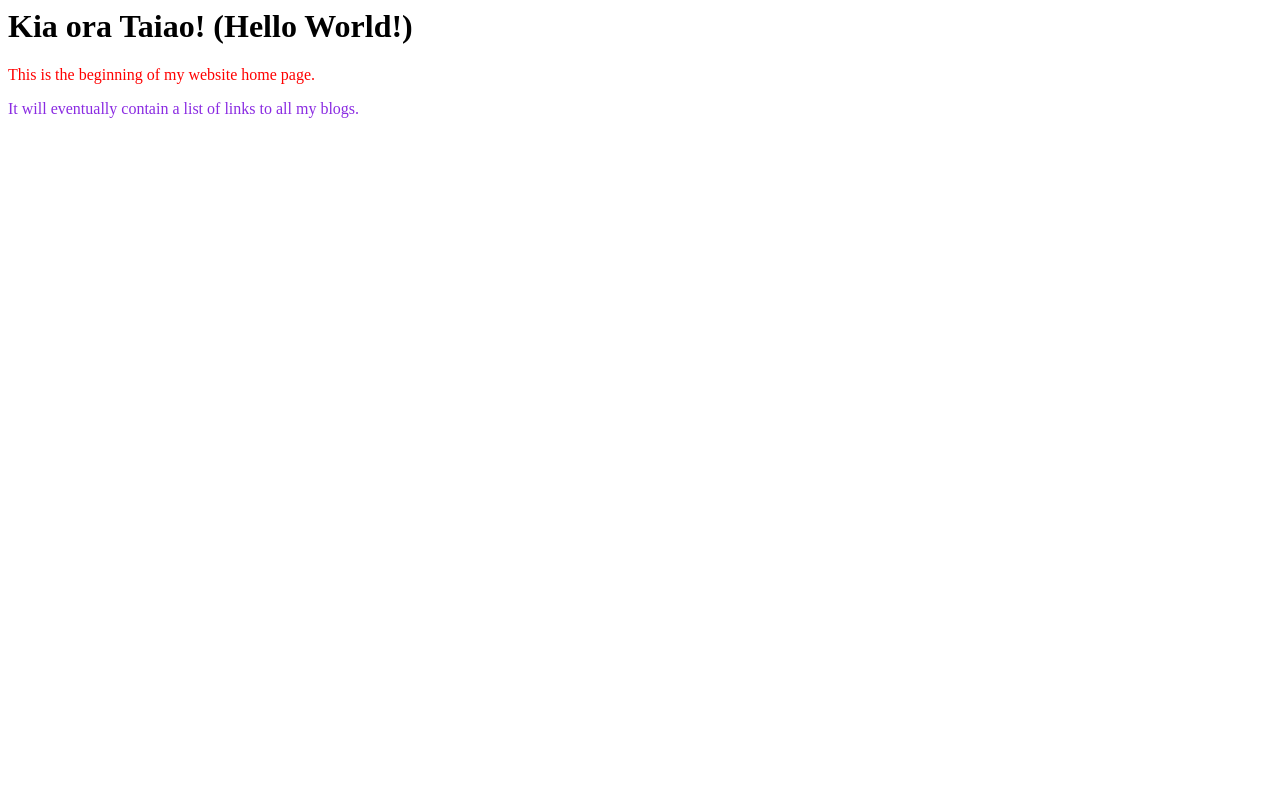
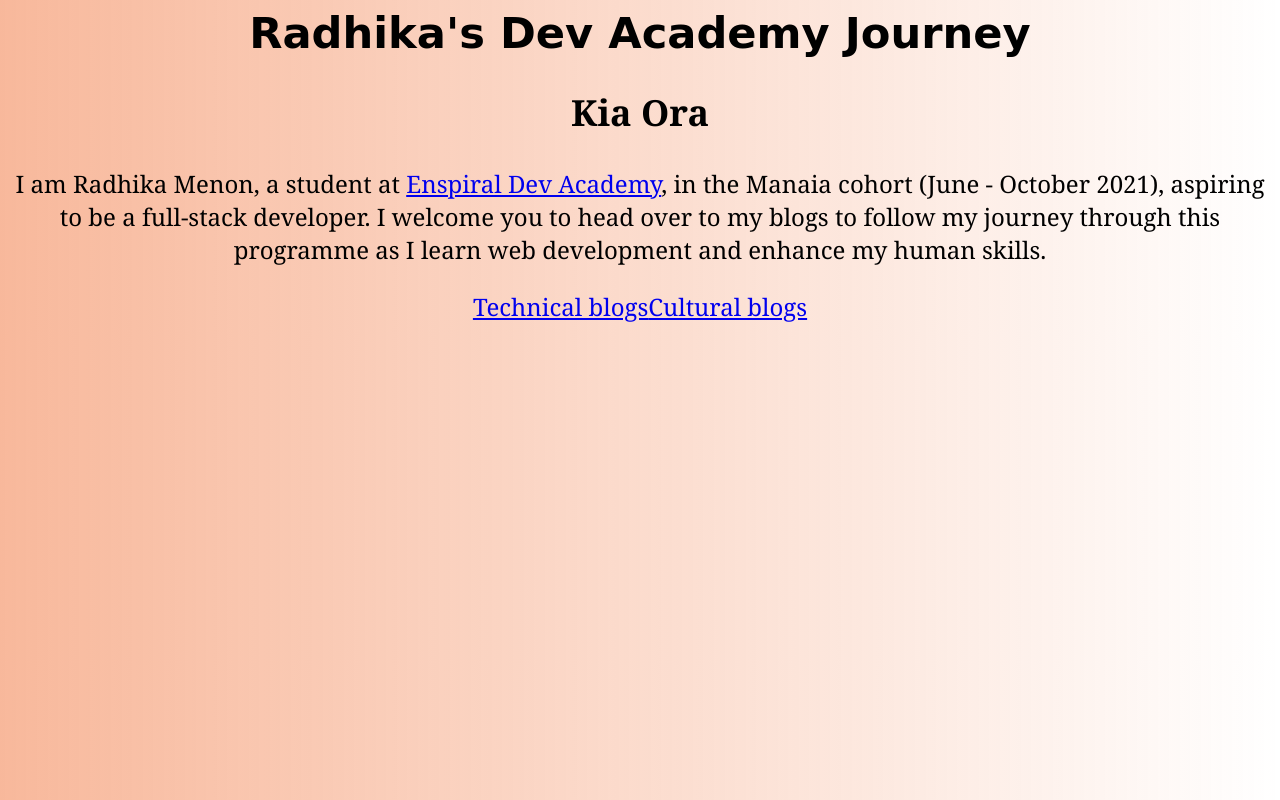
Before and after one commit to radhika-menon/radhika-menon.github.io, a plain HTML site: page index.html in a window 1280 px wide. Drawn offline with Linux system fonts and the light colour scheme.

Commit message:
Build skeleton of blog website

```diff
--- a/index.html
+++ b/index.html
@@ -1,9 +1,17 @@
+<!DOCTYPE html>
 <html>
   <head>
-    <title>My blog</title>
+    <title> Radhika's Dev Academy Journey </title>
+    <meta charset="UTF-8">
+    <link href="styles/main.css" rel="stylesheet" type="text/css">
+  </head>
+
   <body>
-    <h1>Kia ora Taiao! (Hello World!)</h1>
-    <p style="color:red;"> This is the beginning of my website home page.</p>
-    <p style="color:blueviolet;"> It will eventually contain a list of links to all my blogs. </p>
+    <div class="full-page">
+    <div class="main-content"><h1 id="main-heading">Radhika's Dev Academy Journey</h1>
+    <h2>Kia Ora</h2><p>I am Radhika Menon, a student at <a href="https://devacademy.co.nz/" target="_blank">Enspiral Dev Academy</a>, in the Manaia cohort (June - October 2021), aspiring to be a full-stack developer. I welcome you to head over to my blogs to follow my journey through this programme as I learn web development and enhance my human skills.</p>
+    </div>
+    <div class="main-menu"><a href="blog/tech-blog-homepage.html">Technical blogs</a><a href="blog/cultural-blog-homepage.html">Cultural blogs</a></div>
+    </div>
   </body>
 </html>
--- /dev/null
+++ b/styles/main.css
@@ -0,0 +1,22 @@
+body{
+    background-image:linear-gradient(to right, rgba(240, 106, 45, 0.473), rgba(228, 216, 165, 0));
+    /*background-color: rgb(247, 239, 224);*/
+    font-family:Georgia, 'Times New Roman', Times, serif;
+    font-size: 1.5em;
+    text-align: center;
+  }
+  #main-heading{
+    /*display:inline;
+
+    align-items: center;
+    justify-content: center;
+    box-sizing: border-box;
+    width: 60%;
+
+    */
+    display: inline;
+    font-family: cursive;
+    font-size: 1.8em;
+    padding:1vh 2vw 1vh 2vw;
+    border-style:solid #00f;
+  }
```
Also changed, not shown: blog/cultural-blog-homepage.html (added, +16 -0 lines), blog/html-css.html (added, +16 -0 lines), blog/tech-blog-homepage.html (added, +17 -0 lines), blog/identity-values.html (added), blog/learning-plan.html (added).
